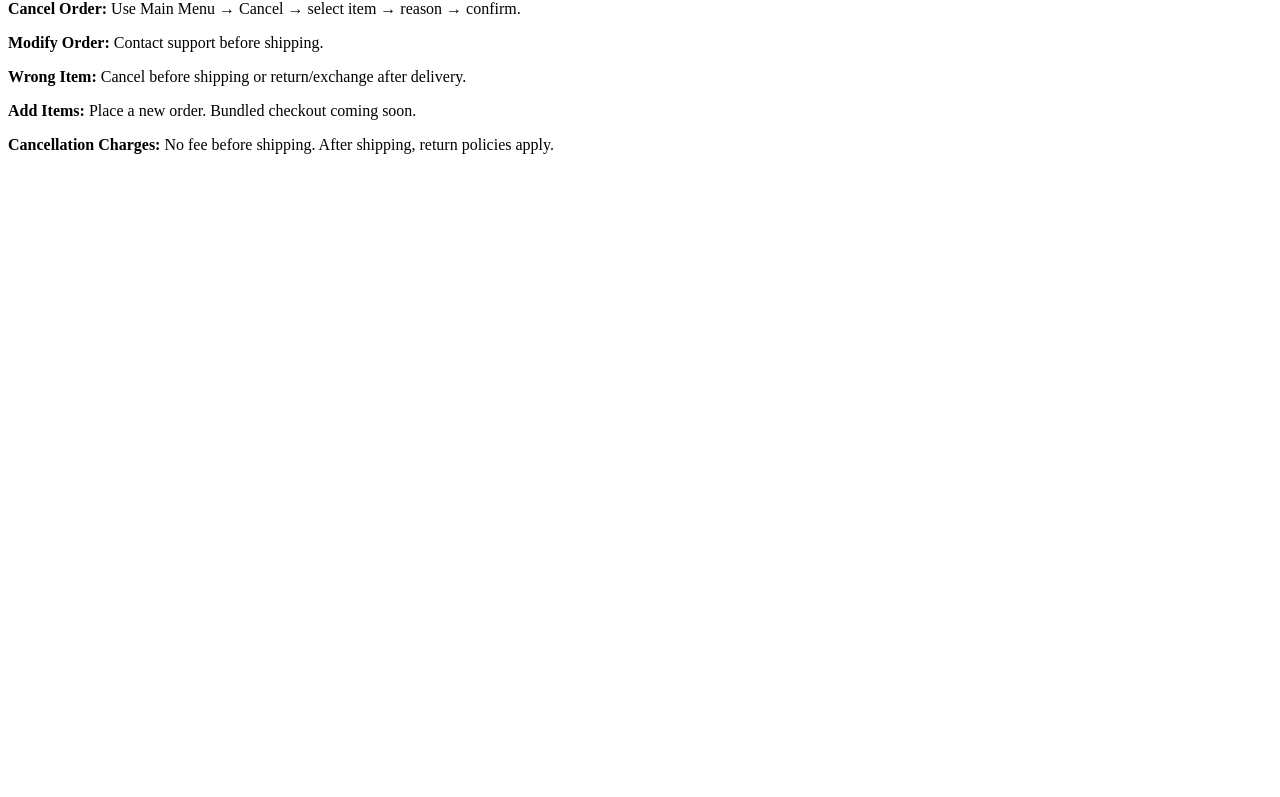
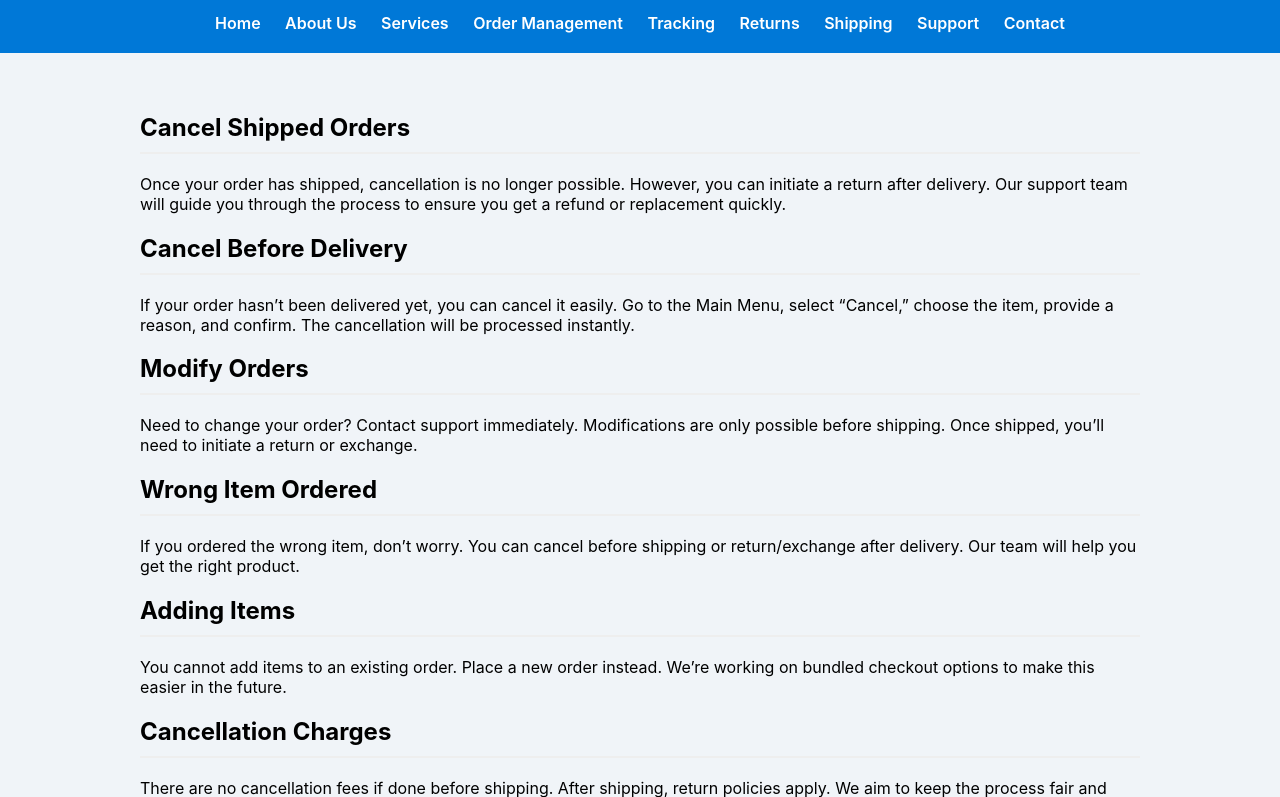
Before and after one commit to likhinjain/FAQs, a plain HTML site: page order.html in a window 1280 px wide. Shown: the part 89-886 px from the top of the page. Before the commit the page ends 800 px from the top, so only its background shows below. Drawn offline with Linux system fonts and the light colour scheme.

Commit message:
Update order.html

```diff
--- a/order.html
+++ b/order.html
@@ -1,9 +1,60 @@
-<section>
-  <h2>Order Management</h2>
-  <p><strong>Cancel Shipped Orders:</strong> Not possible, initiate a return instead.</p>
-  <p><strong>Cancel Order:</strong> Use Main Menu → Cancel → select item → reason → confirm.</p>
-  <p><strong>Modify Order:</strong> Contact support before shipping.</p>
-  <p><strong>Wrong Item:</strong> Cancel before shipping or return/exchange after delivery.</p>
-  <p><strong>Add Items:</strong> Place a new order. Bundled checkout coming soon.</p>
-  <p><strong>Cancellation Charges:</strong> No fee before shipping. After shipping, return policies apply.</p>
-</section>
+<!DOCTYPE html>
+<html lang="en">
+<head>
+  <meta charset="UTF-8">
+  <title>Order Management - Demo Bot</title>
+  <link rel="stylesheet" href="style.css">
+</head>
+<body>
+  <header>
+    <h1>Demo Bot</h1>
+    <nav>
+      <a href="index.html">Home</a>
+      <a href="about.html">About Us</a>
+      <a href="services.html">Services</a>
+      <a href="order.html">Order Management</a>
+      <a href="tracking.html">Tracking</a>
+      <a href="returns.html">Returns</a>
+      <a href="shipping.html">Shipping</a>
+      <a href="support.html">Support</a>
+      <a href="contact.html">Contact</a>
+    </nav>
+  </header>
+
+  <section>
+    <div class="topic-card">
+      <h2>Cancel Shipped Orders</h2>
+      <p>Once your order has shipped, cancellation is no longer possible. However, you can initiate a return after delivery. Our support team will guide you through the process to ensure you get a refund or replacement quickly.</p>
+    </div>
+
+    <div class="topic-card">
+      <h2>Cancel Before Delivery</h2>
+      <p>If your order hasn’t been delivered yet, you can cancel it easily. Go to the Main Menu, select “Cancel,” choose the item, provide a reason, and confirm. The cancellation will be processed instantly.</p>
+    </div>
+
+    <div class="topic-card">
+      <h2>Modify Orders</h2>
+      <p>Need to change your order? Contact support immediately. Modifications are only possible before shipping. Once shipped, you’ll need to initiate a return or exchange.</p>
+    </div>
+
+    <div class="topic-card">
+      <h2>Wrong Item Ordered</h2>
+      <p>If you ordered the wrong item, don’t worry. You can cancel before shipping or return/exchange after delivery. Our team will help you get the right product.</p>
+    </div>
+
+    <div class="topic-card">
+      <h2>Adding Items</h2>
+      <p>You cannot add items to an existing order. Place a new order instead. We’re working on bundled checkout options to make this easier in the future.</p>
+    </div>
+
+    <div class="topic-card">
+      <h2>Cancellation Charges</h2>
+      <p>There are no cancellation fees if done before shipping. After shipping, return policies apply. We aim to keep the process fair and transparent.</p>
+    </div>
+  </section>
+
+  <footer>
+    <p>&copy; 2025 Demo Bot. All rights reserved.</p>
+  </footer>
+</body>
+</html>
```
